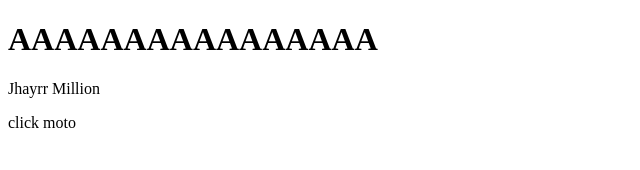
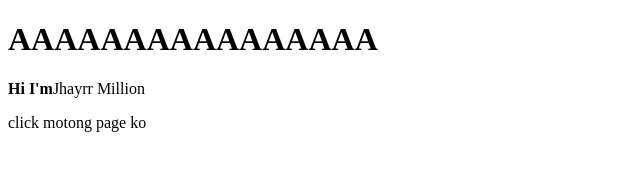
Before and after one commit to jhayrrmillion/junior, a plain HTML site: page index.html in a window 1280 px wide. Shown: the whole page, without its empty margins (0-640 px from the left). Drawn offline with Linux system fonts and the light colour scheme.

Commit message:
feature edit

```diff
--- a/index.html
+++ b/index.html
@@ -7,7 +7,7 @@
 </head>
 <body>
     <h1>AAAAAAAAAAAAAAAA</h1>
-    <p>Jhayrr Million</p>
-    <p>click moto</p>
+    <p><b>Hi I'm</b>Jhayrr Million</p>
+    <p>click motong page ko</p>
 </body>
 </html>
```
